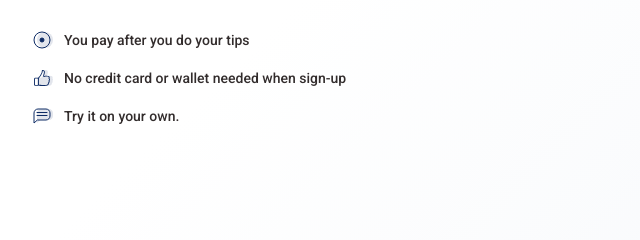
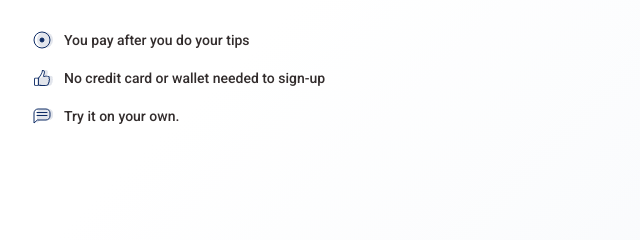
Before and after one commit to lucker14-zz/utip, a plain HTML site: page build/index.html in a window 1280 px wide. Shown: the part 2705-2945 px from the top of the page, 0-640 px from the left. Drawn offline with Linux system fonts and the light colour scheme; a script that the page names is missing.

Commit message:
fix typo

```diff
--- a/build/index.html
+++ b/build/index.html
@@ -116,7 +116,7 @@
                     </div>
                     <div class="container icon-box__line">
                         <div class="icon icon--like"></div>
-                        <p>No credit card or wallet needed when sign-up</p>
+                        <p>No credit card or wallet needed to sign-up</p>
                     </div>
                     <div class="container icon-box__line">
                         <div class="icon icon--comment"></div>
```
Also changed, not shown: src/index.html (+1 -1 lines).
